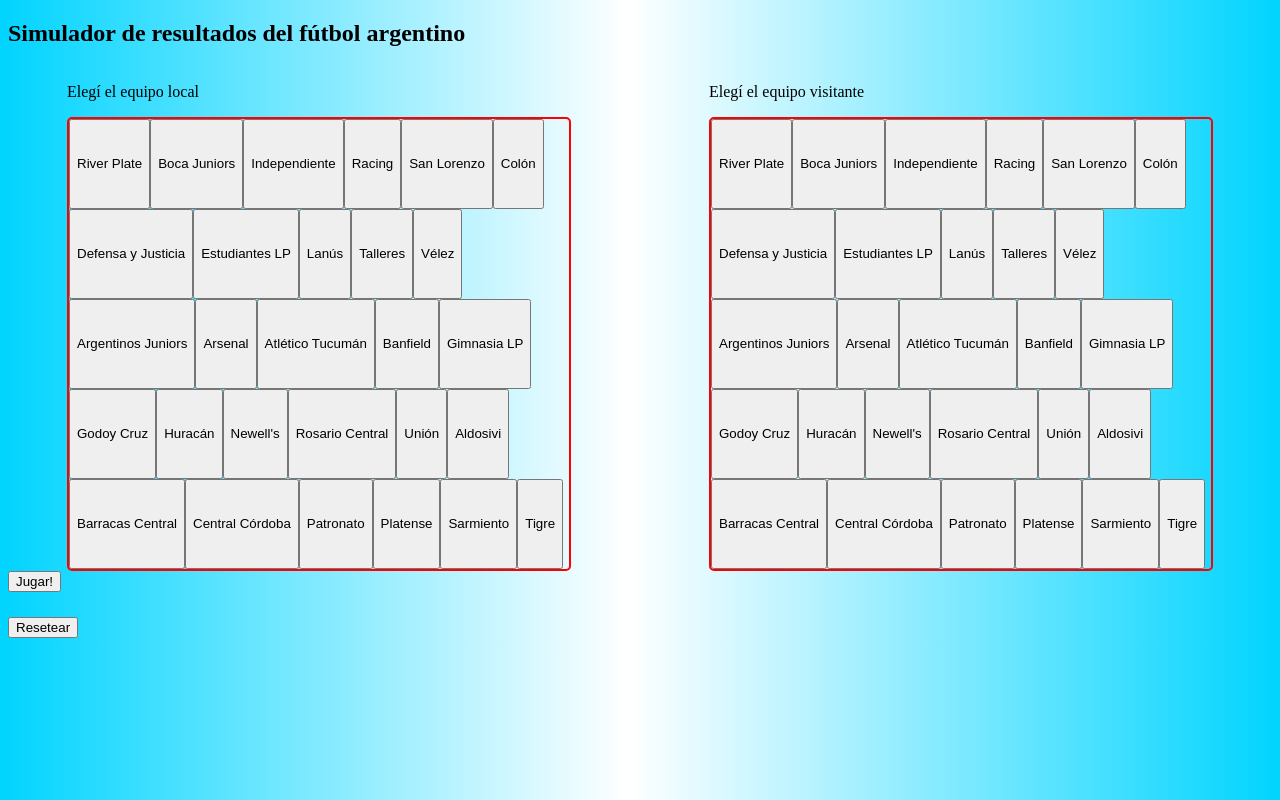
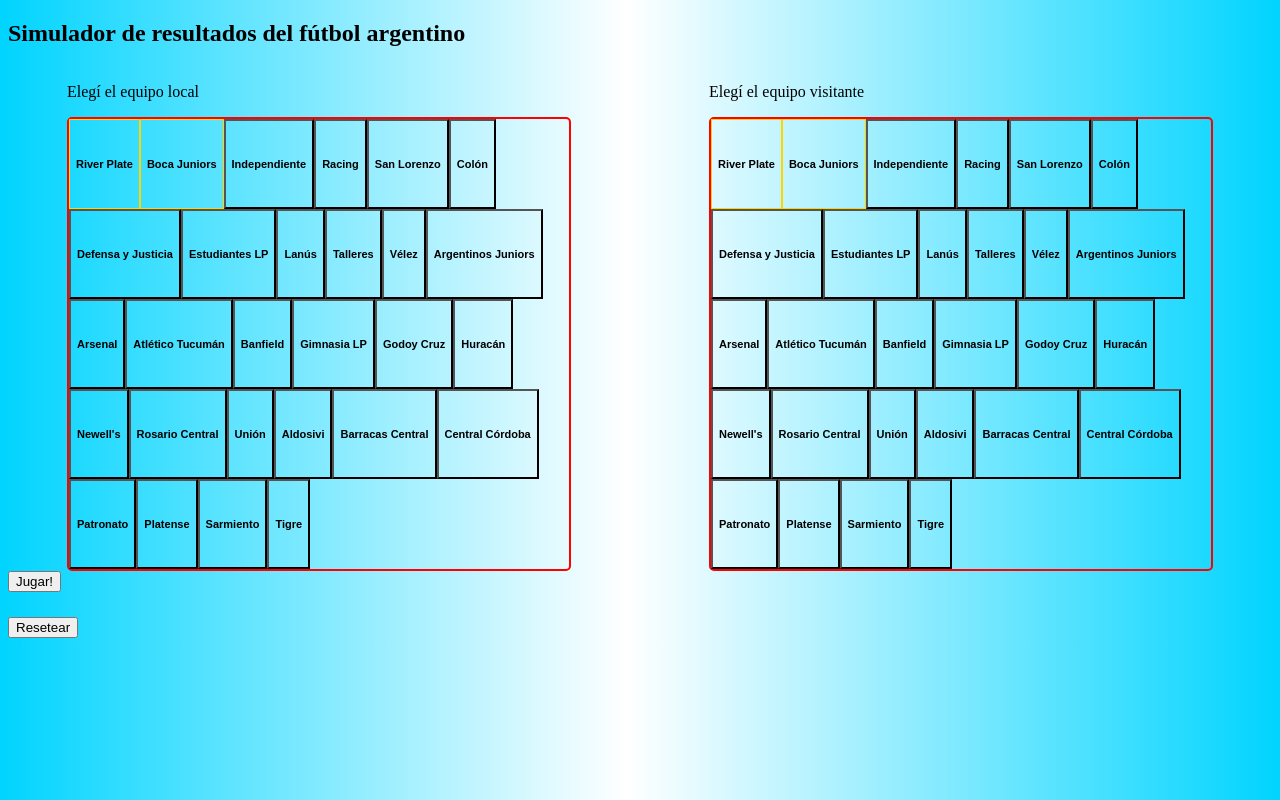
Before and after one commit to faldrighetti/simulador-futbol-argentino, a plain HTML site: page index.html in a window 1280 px wide. Drawn offline with Linux system fonts and the light colour scheme.

Commit message:
Agrega clases para la interfaz
Falta retocar para asignar los colores correspondientes a cada nivel y poner los textos abajo.

```diff
--- a/interfaz.js
+++ b/interfaz.js
@@ -11,6 +11,23 @@
     errorLocal.textContent = '¡Tenés que elegir un equipo!'
 }
 
+function asignarClaseNivel(equipo){
+
+    if(nivelPotencia.includes(equipo.innerText)) {
+        equipo.className = 'equipo-potencia';
+    }
+    else if (nivelSuperior.includes(equipo.innerText)){
+        equipo.className = 'equipo-superior';
+    }
+    else if (nivelNormal.includes(equipo.innerText)){
+        equipo.className = 'equipo-normal';
+    }
+    else if (nivelInferior.includes(equipo.innerText)){
+        equipo.className = 'equipo-inferior';
+    }
+}
+
+
 function crearCuadros(){
     let clubes = asignarEquipos();
     let llaves = Object.keys(clubes);
@@ -20,16 +37,16 @@
     }
 
     llaves.forEach(function(elemento){
-        console.log(elemento)
         const cuadro = document.createElement('button');
         cuadro.innerText = elemento;
+        asignarClaseNivel(cuadro)
         localDiv.appendChild(cuadro);
     })
 
     llaves.forEach(function(elemento){
-        console.log(elemento)
         const cuadro = document.createElement('button');
         cuadro.innerText = elemento;
+        asignarClaseNivel(cuadro)
         visitanteDiv.appendChild(cuadro)
     })
 }
@@ -48,12 +65,12 @@
 //8 Hacer que las dimensiones de los divs donde están los equipos se ajusten a la cantidad de clubes
 //9 HACER RESPONSIVE
 
-$botonElegirVisitante.onclick = function(){
+/*$botonElegirVisitante.onclick = function(){
     equipo2.equipo = $formEquipo2.equipo.value
     equipoVisitante.textContent = 'Visitante: ' + equipo2.equipo
     $botonJugar.className = 'jugar'
     return false;
-}
+}*/
 
 $botonJugar.onclick = function(){
     jugar()
--- a/main.css
+++ b/main.css
@@ -3,18 +3,30 @@
 }
 
 .equipo-potencia{
+    font-weight: bold;
+    font-size: 11px;
+    background-color: transparent;
     border: solid gold 0.5px;
 }
 
 .equipo-superior{
+    font-weight: bold;
+    font-size: 11px;
+    background-color: transparent;
     border: solid green 0.5 px;
 }
 
 .equipo-normal{
+    font-weight: bold;
+    font-size: 11px;
+    background-color: transparent;
     border: solid orange 0.5 px;
 }
 
 .equipo-inferior{
+    font-weight: bold;
+    font-size: 11px;
+    background-color: transparent;
     border: solid orangered 0.5 px;
 }
 
```
